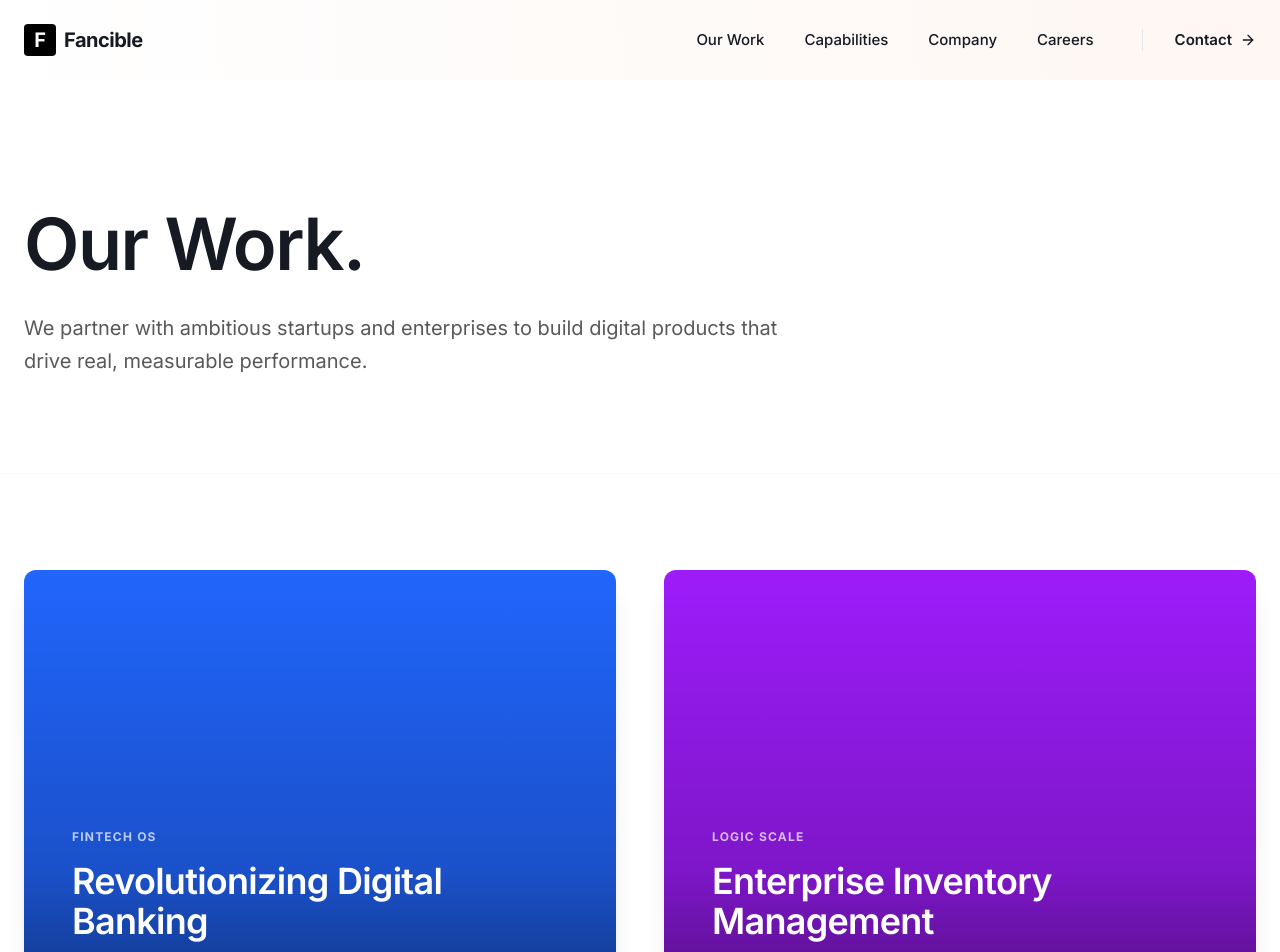
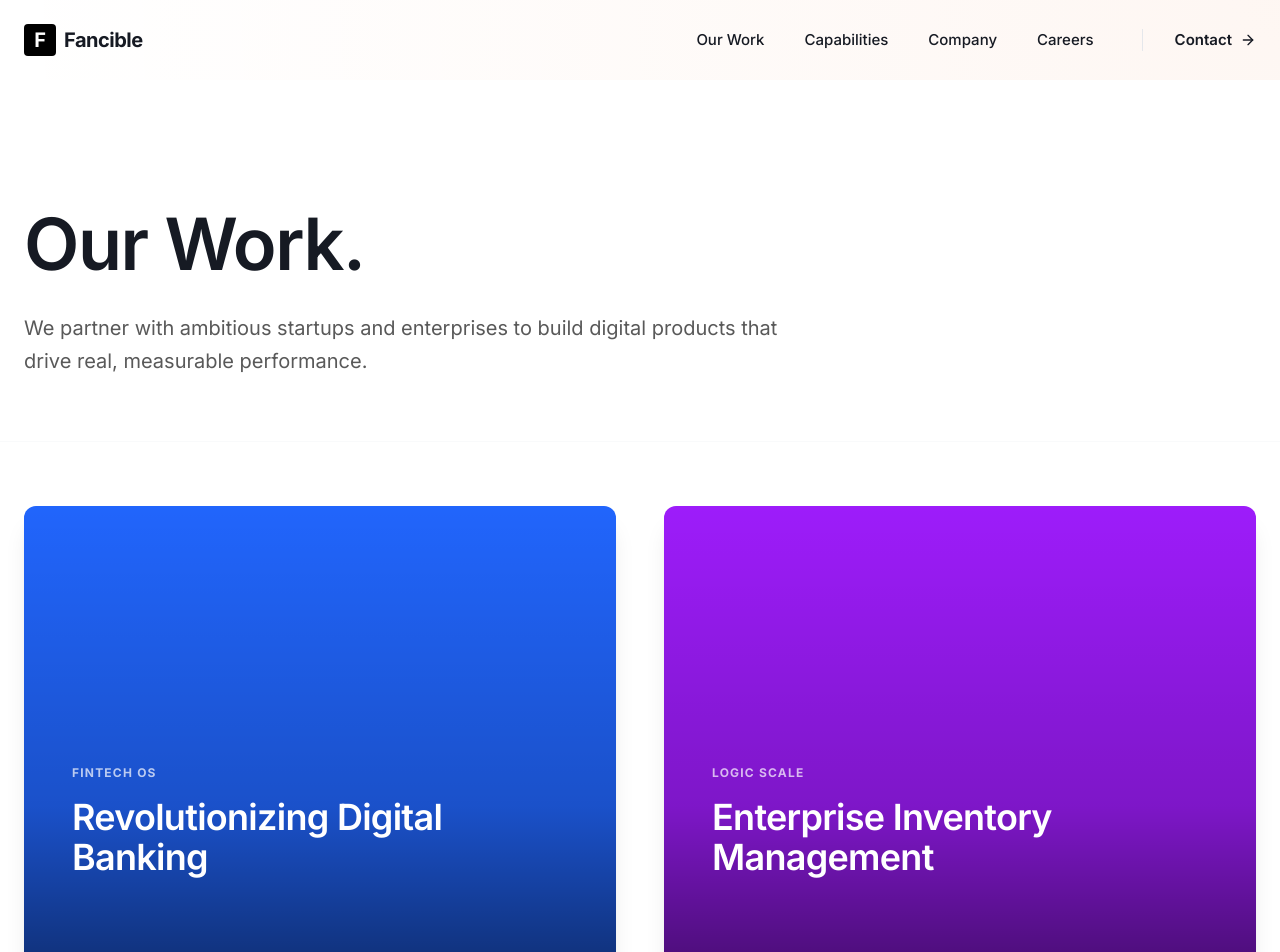
Before and after one commit to Fancible-Software/fancible-software-site, a Next.js app: page /our-work in a window 1280 px wide. Shown: the top 952 px of the page. Built offline with nearby package versions, Linux system fonts and the light colour scheme.

Commit message:
Reduce margin in the our work page

```diff
--- a/src/app/our-work/page.tsx
+++ b/src/app/our-work/page.tsx
@@ -46,7 +46,7 @@
     return (
         <div className="bg-white">
             {/* Hero */}
-            <section className="pt-32 pb-24 px-6 border-b border-gray-50">
+            <section className="pt-32 pb-16 px-6 border-b border-gray-50">
                 <div className="max-w-7xl mx-auto">
                     <h1 className="text-5xl md:text-7xl font-bold tracking-tight mb-8">
                         Our Work.
@@ -58,7 +58,7 @@
             </section>
 
             {/* Work Grid */}
-            <section className="py-24 px-6">
+            <section className="py-16 px-6">
                 <div className="max-w-7xl mx-auto grid grid-cols-1 md:grid-cols-2 gap-12">
                     {caseStudies.map((study, idx) => (
                         <motion.div
```
